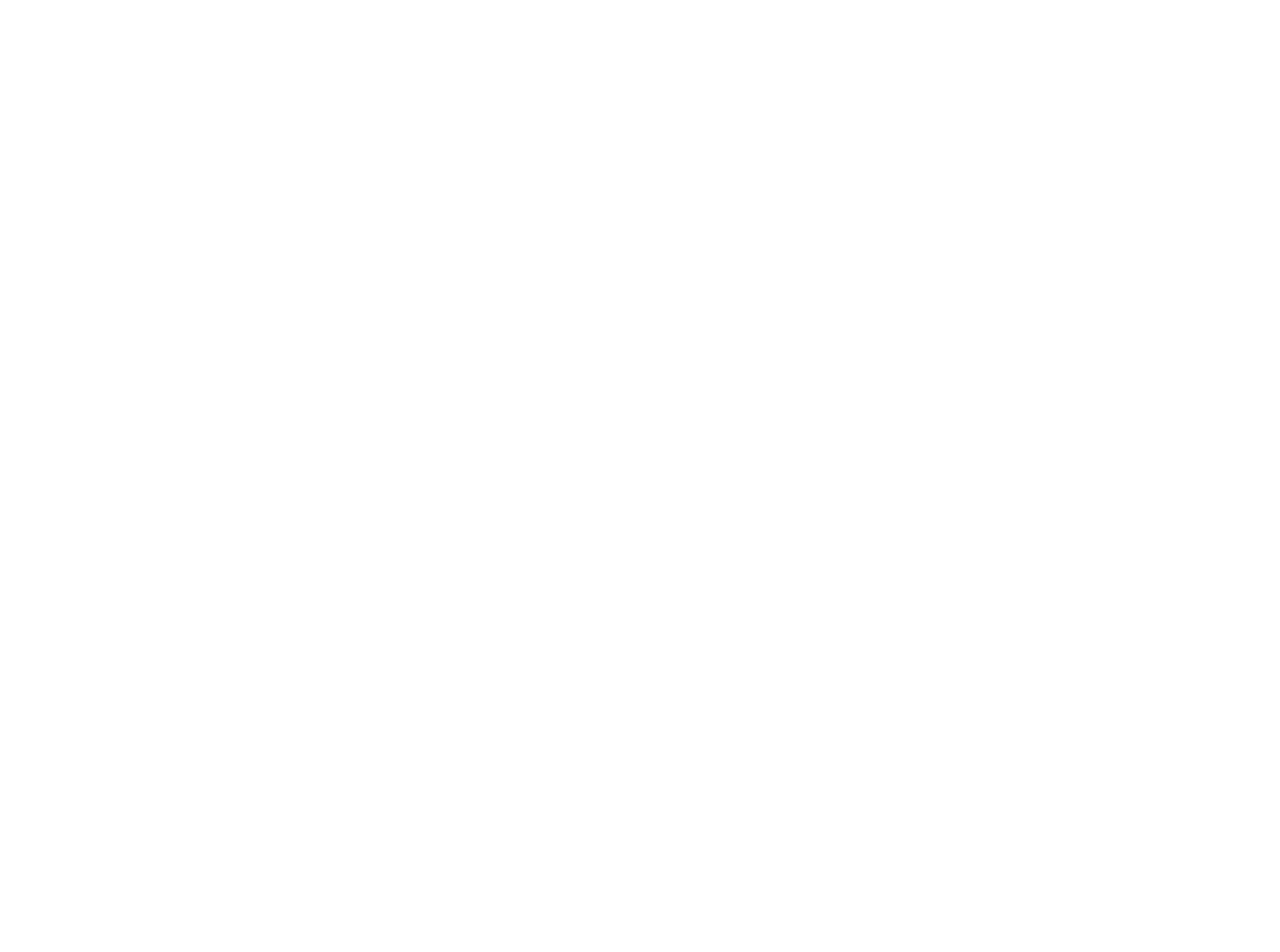
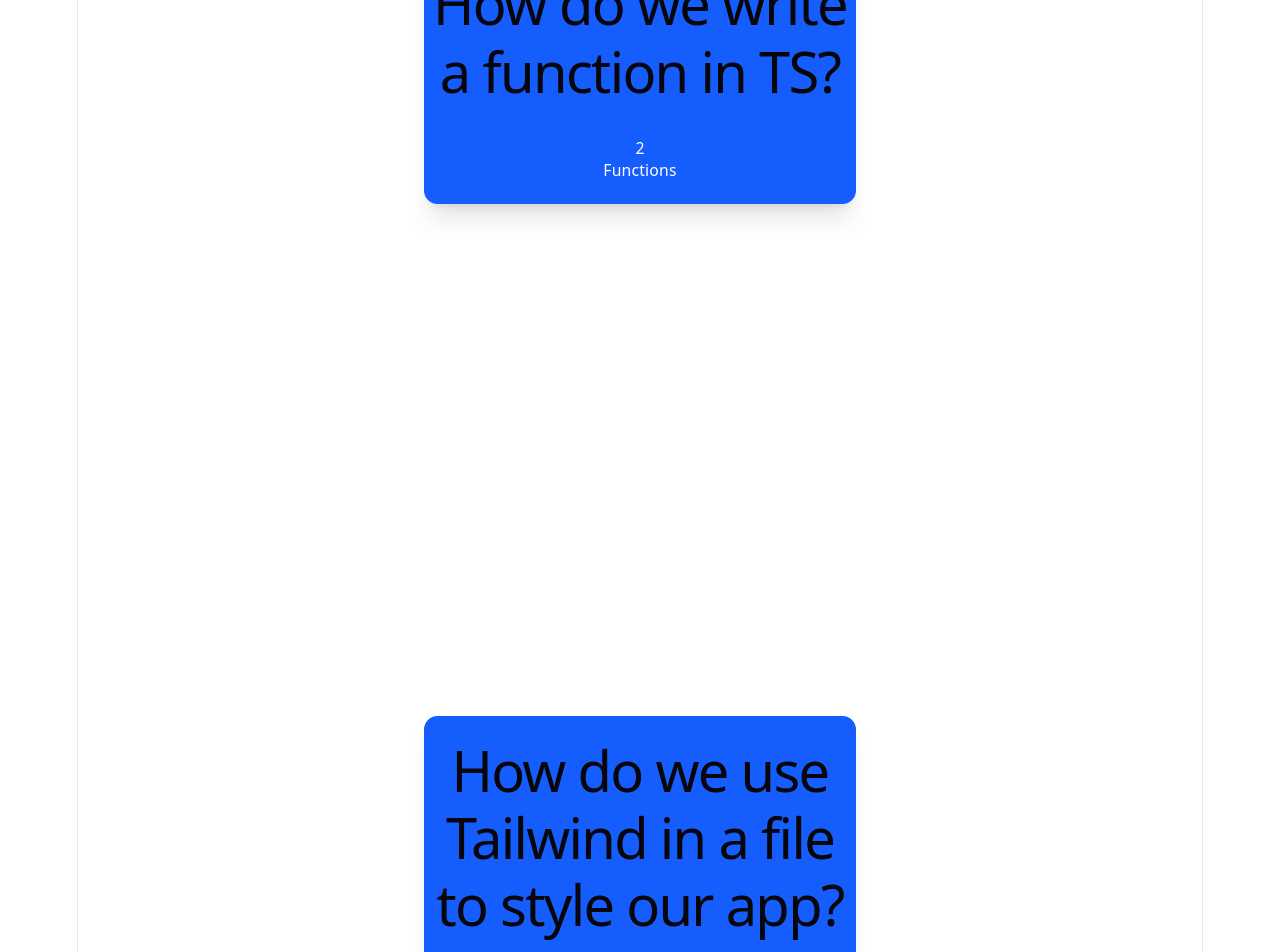
Before and after one commit to torgrimtk/FlashcardApp, a React (Vite) app in the folder FlashcardApp/: page / in a window 1280 px wide. Shown: the part 1140-2092 px from the top of the page. Before the commit the page ends 800 px from the top, so only its background shows below. Built offline with nearby package versions, Linux system fonts and the light colour scheme.

Commit message:
many new things in the app yay

```diff
--- a/FlashcardApp/src/App.tsx
+++ b/FlashcardApp/src/App.tsx
@@ -1,19 +1,41 @@
-import { useState } from 'react'
 import './App.css'
 import CardContainer from './components/CardContainer'
 import type { Flashcard } from './types/FlashCardInfo'
 
-const exampleCard: Flashcard = {
+const exampleCardOne: Flashcard = {
   id: 1,
   category: "Arrays",
   frontQuestion: "What is an array in JS/TS?",
   backAnswer: "Its a variable used to store a collection or a list of multiple values"
 }
 
+const examplecardTwo: Flashcard = {
+  id: 2,
+  category: "Functions",
+  frontQuestion: "How do we write a function in TS?",
+  backAnswer: "We declare it with like: 'function myFunc {}"
+}
+
+const exampleCardThree: Flashcard = {
+  id: 3,
+  category: "Tailwind",
+  frontQuestion: "How do we use Tailwind in a file to style our app?",
+  backAnswer: "We can write code in the jsx return statement "
+}
+
+const exampleStack = {
+  name: "Frontend basics",
+  cards: [exampleCardOne, examplecardTwo, exampleCardThree]
+}
+
 function App() {
   return (
     <div>
-      <CardContainer card={exampleCard} />
+      {exampleStack.cards.map((oneCard) => (
+
+          <CardContainer card={oneCard}/>
+
+      ))}
     </div>
   )
 }
```
Also changed, not shown: 1 other file (tests, documents, lock files or other folders).
